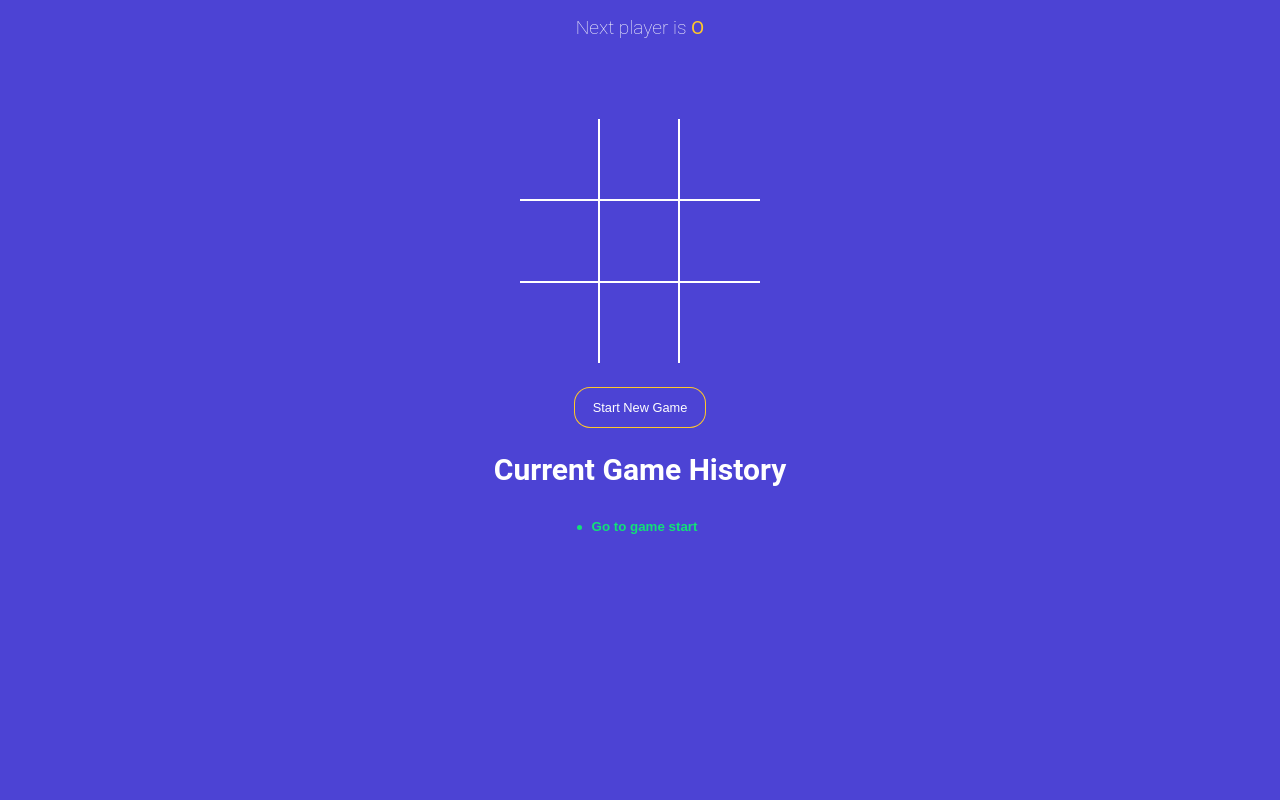
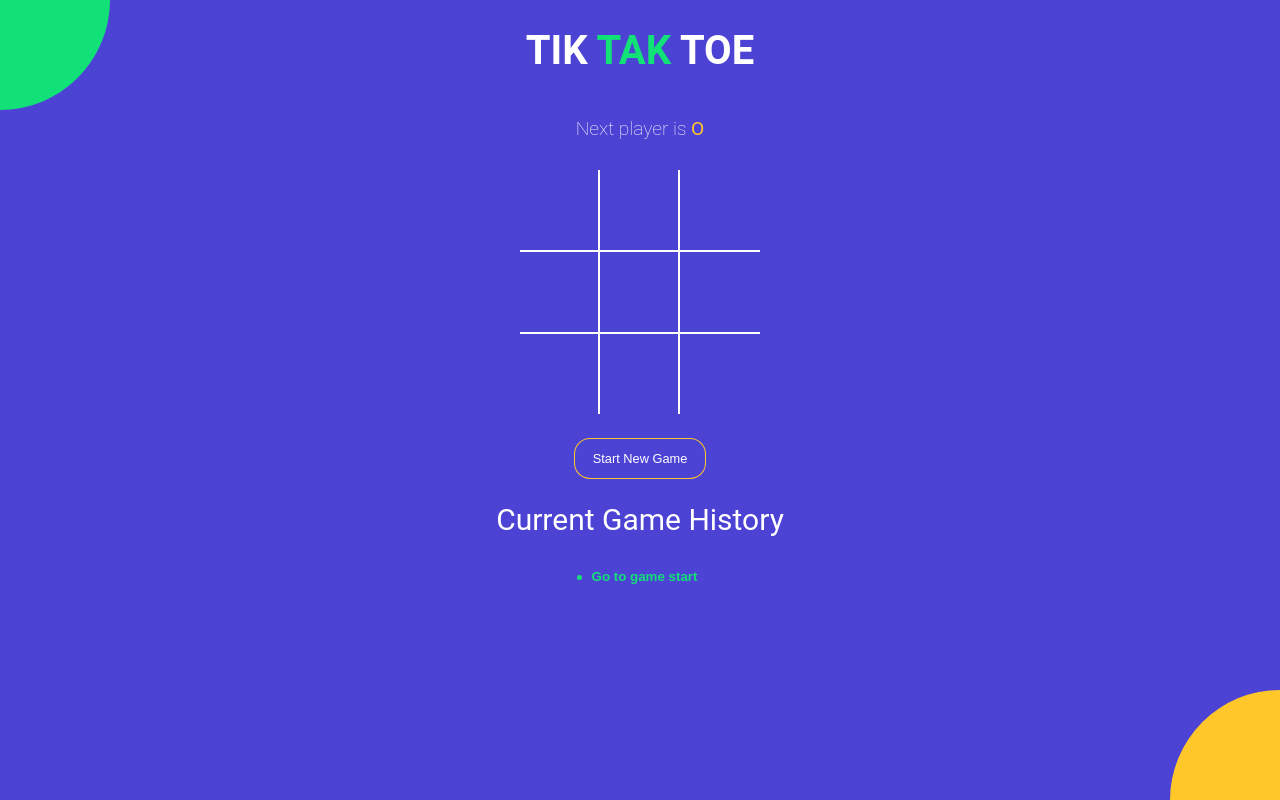
Before and after one commit to 12armandeep/Tik-Tak-Toe, a React (Vite) app: page / in a window 1280 px wide. Built offline with nearby package versions, Linux system fonts and the light colour scheme.

Commit message:
adding the title on the page

```diff
--- a/src/App.jsx
+++ b/src/App.jsx
@@ -63,6 +63,9 @@ function App() {
 
   return (
     <div className="app">
+      <h1>
+        TIK <span className="text-green"> TAK</span> TOE
+      </h1>
       <StatusMessage winner={winner} gameBoard={gameBoard} />
       <Board
         squares={gameBoard.squares}
@@ -76,8 +79,15 @@ function App() {
       >
         Start New Game
       </button>
-      <h2>Current Game History</h2>
+      <h2
+        style={{
+          fontWeight: 'normal',
+        }}
+      >
+        Current Game History
+      </h2>
       <History history={history} moveTo={moveTo} currentMove={currentMove} />
+      <div className="bg-balls"></div>
     </div>
   );
 }
--- a/src/style.scss
+++ b/src/style.scss
@@ -94,9 +94,7 @@ button {
 // .board {
 //   background-color: black;
 // }
-.board {
-  margin-top: 50px;
-}
+
 .board {
   .board-row {
     display: flex;
```
